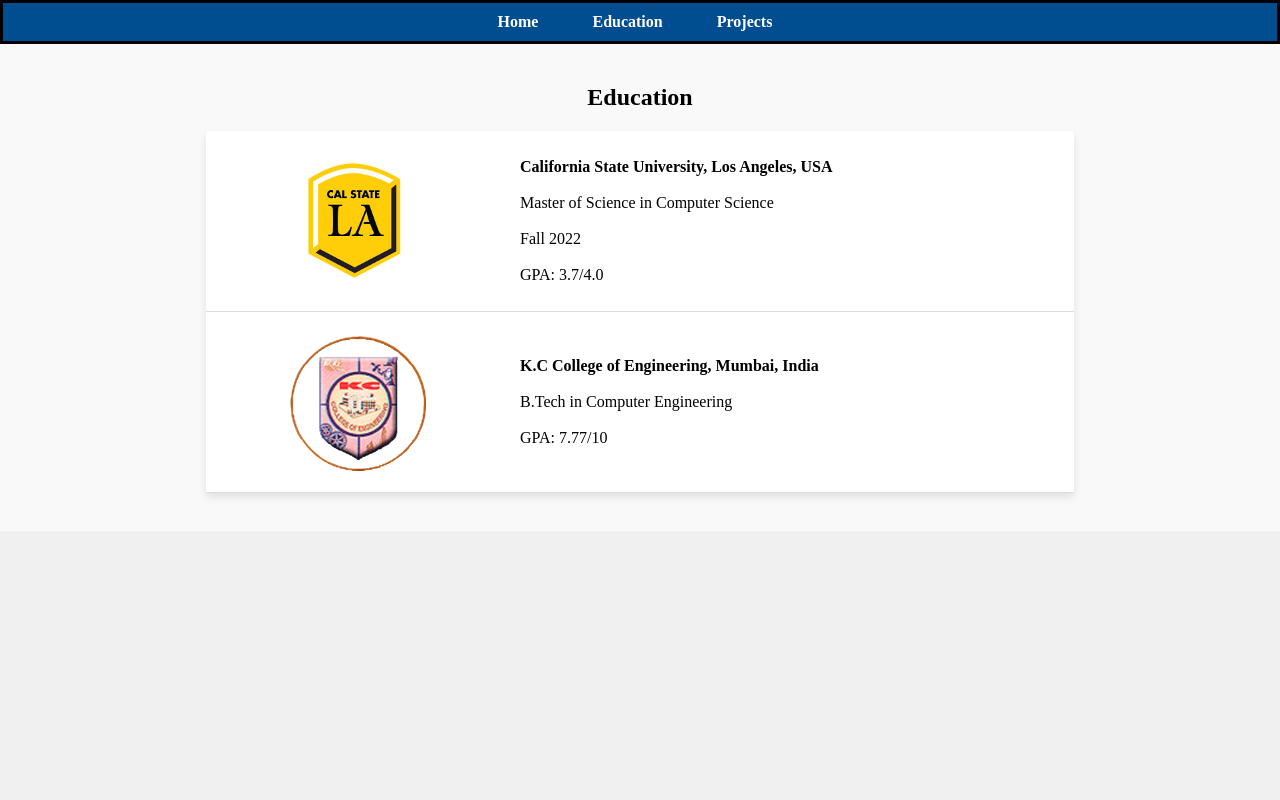
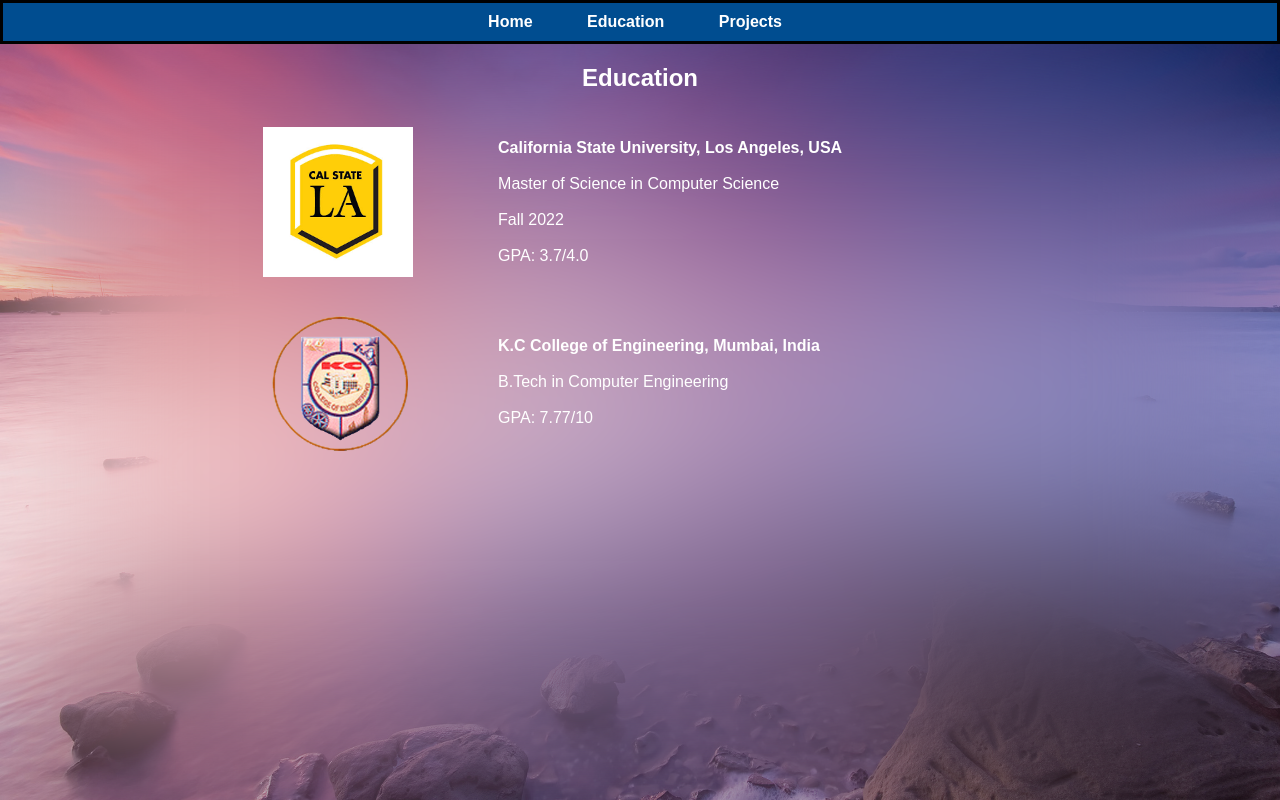
Before and after one commit to skadoosh4/skadoosh4.github.io, a plain HTML site: page education.html in a window 1280 px wide. Drawn offline with Linux system fonts and the light colour scheme.

Commit message:
Add files via upload

```diff
--- a/education.html
+++ b/education.html
@@ -1,69 +1,7 @@
 <!DOCTYPE html>
 <html lang="en">
   <head>
-    <style>
-      body {
-        margin: 0;
-        padding: 0;
-        background-color: #f0f0f0;
-      }
-
-      .navbar {
-        border: 3px solid black;
-        background-color: #004d90;
-        text-align: center;
-      }
-
-      .navbar ul {
-        list-style-type: none;
-        margin: 0;
-        padding: 0;
-        overflow: hidden;
-      }
-
-      .navbar li {
-        display: inline-block;
-        margin-right: 10px;
-      }
-
-      .navbar a {
-        display: block;
-        padding: 10px 20px;
-        text-decoration: none;
-        color: white;
-        font-weight: bold;
-      }
-
-      .navbar a:hover {
-        background-color: #00274d;
-      }
-
-      .container {
-        text-align: center;
-        margin-top: 20px;
-      }
-
-      table {
-        margin: auto;
-        width: 70%;
-        border-collapse: collapse;
-        background-color: white;
-        box-shadow: 0 4px 8px rgba(0, 0, 0, 0.1);
-      }
-
-      td {
-        padding: 15px;
-        text-align: left;
-        border-bottom: 1px solid #ddd;
-      }
-
-      img {
-        max-width: 100%;
-        height: auto;
-        display: block;
-        margin: auto;
-      }
-    </style>
+    <link rel="stylesheet" href="styles.css" />
   </head>
   <body>
     <div class="navbar">
@@ -80,12 +18,12 @@
       </ul>
     </div>
 
-    <section style="background-color: #f9f9f9; padding: 20px">
-      <h2 id="education" align="center">Education</h2>
-      <table align="center" width="70%" cellspacing="20">
+    <section class="container">
+      <h2 id="education" style="text-align: center">Education</h2>
+      <table>
         <tbody>
           <tr>
-            <td><img src="csula.png" width="150" height="150" /></td>
+            <td><img src="csula.png" alt="CSULA Logo" /></td>
             <td>
               <b>California State University, Los Angeles, USA</b> <br /><br />
               Master of Science in Computer Science<br /><br />
@@ -94,7 +32,7 @@
             </td>
           </tr>
           <tr>
-            <td><img src="kc.png" width="150" height="150" /></td>
+            <td><img src="kc.png" alt="KC College Logo" /></td>
             <td>
               <b>K.C College of Engineering, Mumbai, India</b> <br /><br />
               B.Tech in Computer Engineering<br /><br />
@@ -105,7 +43,5 @@
       </table>
       <br />
     </section>
-
-    <script src="script.js"></script>
   </body>
 </html>
--- a/styles.css
+++ b/styles.css
@@ -2,6 +2,15 @@ body {
   font-family: "Arial", sans-serif;
   margin: 0;
   padding: 0;
+  height: 100%;
+  background-image: url("bg.jpg");
+  backdrop-filter: blur(100px);
+  -webkit-backdrop-filter: blur(8px);
+  background-position: center/cover;
+  background-repeat: no-repeat;
+  background-size: cover;
+  height: 100vh;
+  color: white; /* Set the default text color to white */
 }
 
 .navbar {
@@ -39,26 +48,22 @@ body {
   margin-top: 20px;
 }
 
+h1,
+h2 {
+  font-size: 24px;
+  margin-bottom: 20px;
+}
+
 h1 {
   font-size: 36px;
-  color: white;
   margin-bottom: 10px;
-}
-
-h2 {
-  font-size: 24px;
-  color: white;
-  margin-bottom: 20px;
 }
 
 table {
   margin: auto;
   width: 70%;
   border-collapse: collapse;
-  background-color: #fff;
-  box-shadow: 0 4px 8px rgba(0, 0, 0, 0.1);
   border-radius: 8px;
-  overflow: hidden;
 }
 
 td {
@@ -67,21 +72,17 @@ td {
   border-bottom: none;
 }
 
-tr:nth-child(even) {
-  background-color: #f9f9f9;
-}
-
 img {
   max-width: 100%;
+  max-height: 150px; /* Set the maximum height as per your requirement */
   height: auto;
   display: block;
   margin: auto;
 }
 
 .social {
-  background-color: #f2f2f2;
   text-align: center;
-  padding: 3em 0;
+  padding: 1em 0;
 }
 
 .social h2 {
@@ -91,11 +92,11 @@ img {
 
 .social-links {
   display: flex;
-  justify-content: center;
+  justify-content: space-around;
 }
 
 .social-links a {
-  margin: 0 1em;
+  margin: 0 10px;
   transition: color 0.3s ease;
 }
 
```
Also changed, not shown: index.html (+0 -85 lines).
